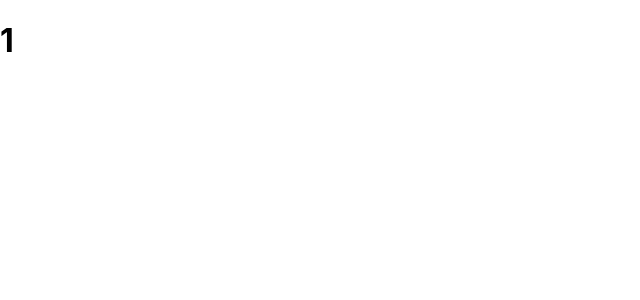
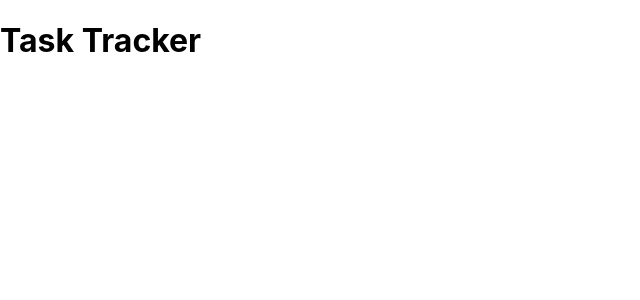
Before and after one commit to chocho77/react-task-tracker, a React (Create React App) app: page / in a window 1280 px wide. Shown: the top 300 px of the page, without its empty margins (0-640 px from the left). Built offline with nearby package versions, Linux system fonts and the light colour scheme.

Commit message:
Committer: Chavdar <chavdar@Users-MacBook.local>  On branch master  Your branch is up-to-date with 'origin/master'.  Changes to be committed: 	modified:   src/App.js 	modified:   src/components/Header.js

```diff
--- a/src/App.js
+++ b/src/App.js
@@ -4,7 +4,7 @@ import Header from './components/Header';
  const App = () => {
     return (
    <div className="container">
-       <Header title={1}/>
+       <Header />
     </div>
 );
 }
--- a/src/components/Header.js
+++ b/src/components/Header.js
@@ -9,11 +9,11 @@ const Header = ({ title }) => {
 }
 
 Header.defaultProps = {
-    title : 'Task Tracker',
+        title : 'Task Tracker',
 }
 
 Header.propTypes = {
-    title: PropTypes.string,
+    title: PropTypes.string.isRequired,
 }
 
 export default Header;
```
